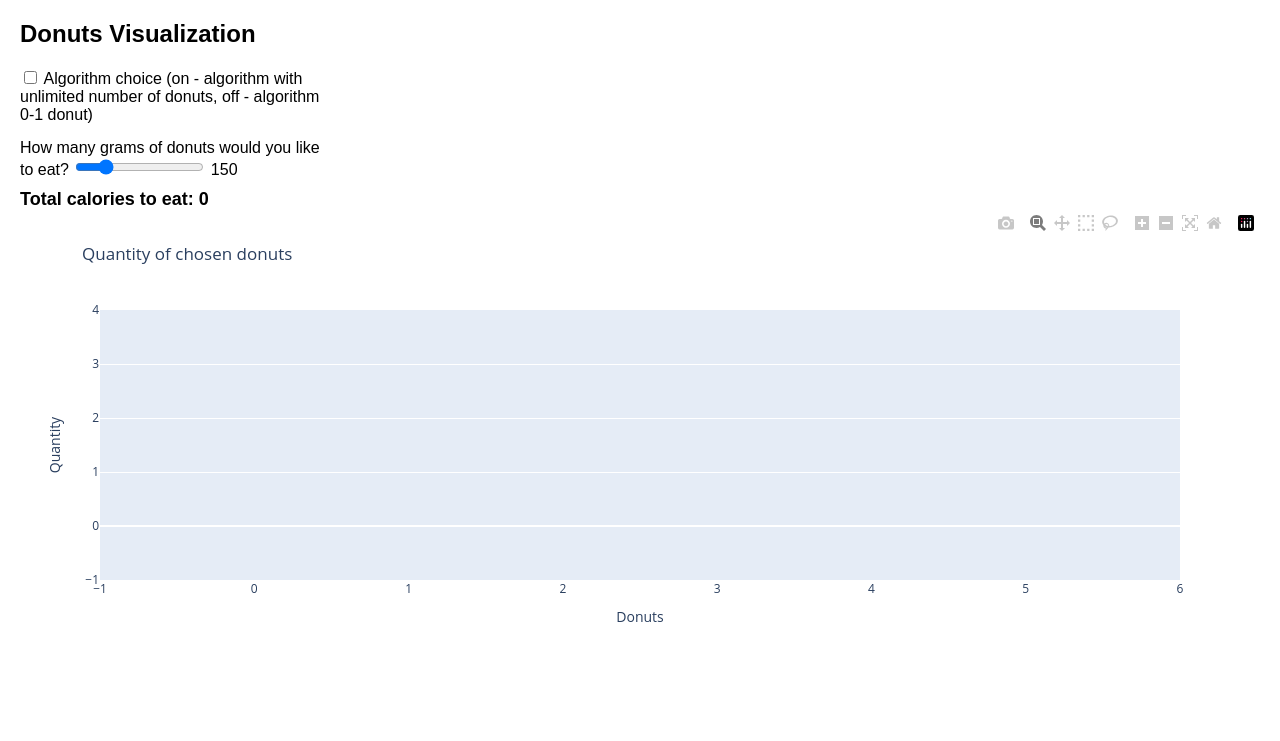
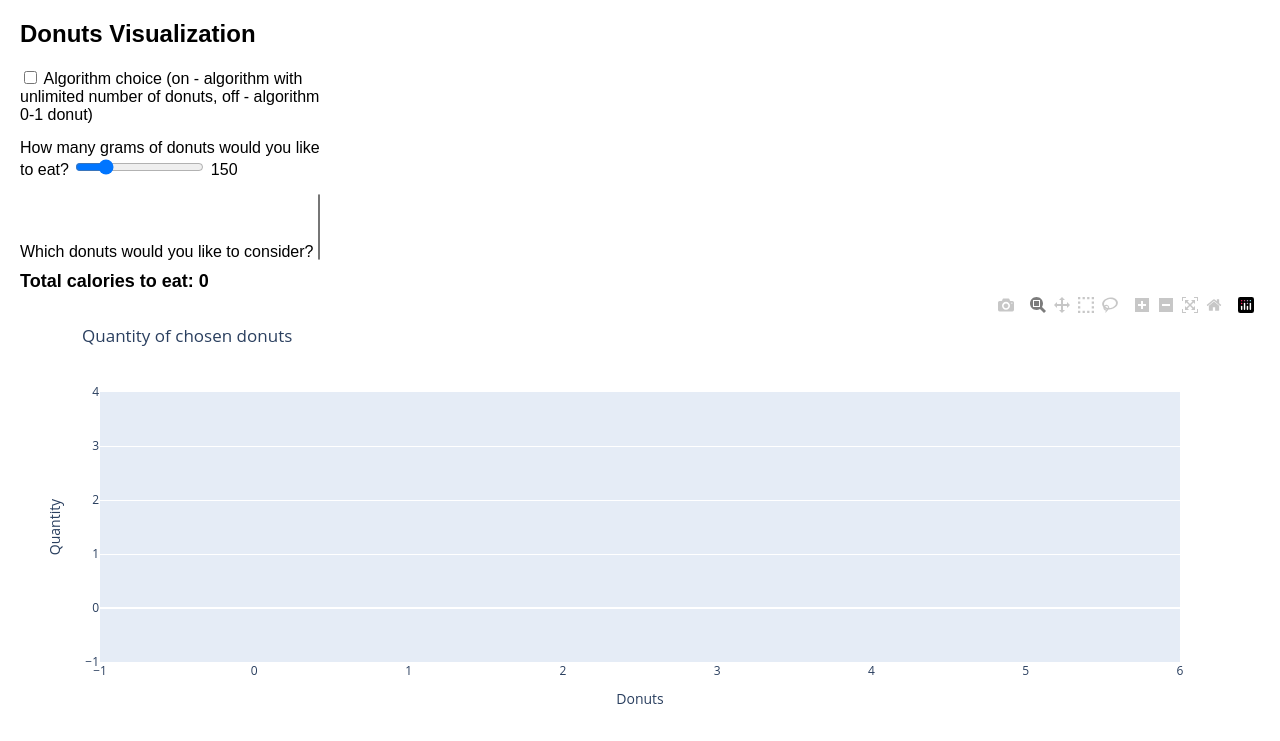
Before and after one commit to katarzynaadamczyk/web_app_donuts, a Flask app: page /donuts_to_eat in a window 1280 px wide. Shown: the top 741 px of the page. Run offline with Flask 3, Linux system fonts and the light colour scheme; data that the repository does not hold is empty; parts of the project's set-up code (start-up, migrations or seed data) failed here and were passed over; some libraries are stand-ins or nearby versions.

Commit message:
working choosing donuts, needs only a better visualisation

```diff
--- a/services/web/app/routes.py
+++ b/services/web/app/routes.py
@@ -6,7 +6,7 @@ from flask import Blueprint, current_app, jsonify, render_template, request
 import numpy as np
 from sqlalchemy import select
 from .models import Donuts, Manufacturers
-from .utils import generate_chart, get_all_available_donuts, get_all_available_manufacturers
+from .utils import generate_chart, get_all_available_donuts, get_all_available_manufacturers, get_all_donuts_names
 
 
 # keep application blueprint
@@ -47,7 +47,7 @@ def donuts_to_eat():
     '''
     return JSON for rest
     '''
-    return render_template("visualization.html")
+    return render_template("visualization.html", donuts=get_all_donuts_names())
 
 
 @main.route("/update_chart", methods=["POST"])
@@ -55,7 +55,8 @@ def update_chart():
     data = request.get_json()
     toggle = data.get("toggle", False)
     slider_value = int(data.get("slider", 50))
+    selected_donuts = data.get("selected", [])
 
-    new_chart, kcal = generate_chart(toggle, slider_value)
+    new_chart, kcal = generate_chart(toggle, slider_value, selected_donuts)
 
     return jsonify(data=new_chart, dynamic_value=kcal)
--- a/services/web/app/templates/visualization.html
+++ b/services/web/app/templates/visualization.html
@@ -34,12 +34,24 @@
             <input type="checkbox" id="toggleSwitch"> Algorithm choice (on - algorithm with unlimited number of donuts, off - algorithm 0-1 donut)
         </label>
 
-        <!-- Suwak -->
+        <!-- Slider -->
         <label>
             How many grams of donuts would you like to eat?
             <input type="range" id="slider" min="60" max="500" value="150">
             <span id="sliderValue">150</span>
         </label>
+
+
+        <!-- Slider -->
+        <label>
+            Which donuts would you like to consider?
+            <select id="dropdown" multiple>
+                {% for donut in donuts %}
+                    <option value="{{ donut[0] }}">{{ donut[1] }}</option>
+                {% endfor %}
+            </select>
+        </label>
+
     </div>
 
     <!-- Miejsce na dynamiczną wartość -->
@@ -63,15 +75,20 @@
             updateChart();
         };
 
+        document.getElementById("dropdown").onchange = function() {
+            updateChart();
+        };
+
         function updateChart() {
             let toggle = document.getElementById("toggleSwitch").checked;
             let sliderValue = document.getElementById("slider").value;
+            let selectedDonuts = $("#dropdown").val();
 
             $.ajax({
                 url: "/update_chart",
                 type: "POST",
                 contentType: "application/json",
-                data: JSON.stringify({ toggle: toggle, slider: sliderValue }),
+                data: JSON.stringify({ toggle: toggle, slider: sliderValue, selected: selectedDonuts }),
                 success: function(response) {
                     Plotly.newPlot("chart", response.data);
                     document.getElementById("dynamicValue").innerText = response.dynamic_value;
--- a/services/web/app/utils.py
+++ b/services/web/app/utils.py
@@ -56,7 +56,7 @@ def load_data_from_json(filename):
         print(f"An unexpected error occurred: {e}")
 
 
-def generate_chart(toggle, value):
+def generate_chart(toggle, value, selected_donuts):
     '''
     Generates chart based on given parameters.
 
@@ -64,12 +64,12 @@ def generate_chart(toggle, value):
         toggle: bool - True - unlimited algorithm
                        False - 0_1 algorithm
         value: int - how many g of donuts to eat
+        selected_donuts: List[Tuple(int, str)] - list of Donuts an user would like to consider
 
     Returns:
         tuple(dict of fig, int - number of calories)
     '''
-
-    stmt = select(Donuts.id, Donuts.weight, Donuts.kcal)
+    stmt = select(Donuts.id, Donuts.weight, Donuts.kcal).where(Donuts.id.in_(selected_donuts))
     with current_app.app_context():
         results = current_app.db.session.execute(stmt).all()
         if toggle:
@@ -89,3 +89,17 @@ def generate_chart(toggle, value):
     fig.update_layout(title="Quantity of chosen donuts", xaxis_title="Donuts", yaxis_title="Quantity")
 
     return fig.to_dict(), round(result[0])
+
+
+def get_all_donuts_names():
+    '''
+    Function returning a list of tuples: Donut id and joined Donut name with its Manufacturer's name
+
+    Returns:
+        List[Tuple(int, str)]
+    '''
+    stmt = select(Donuts.id, Donuts.name, Manufacturers.name).join(Manufacturers, Donuts.manufacturer_id == Manufacturers.id)
+    with current_app.app_context():
+        result = current_app.db.session.execute(stmt).all()
+    print([(i, donut + ' - ' + manuf) for i, donut, manuf in result])
+    return [(i, donut + ' - ' + manuf) for i, donut, manuf in result]
```
